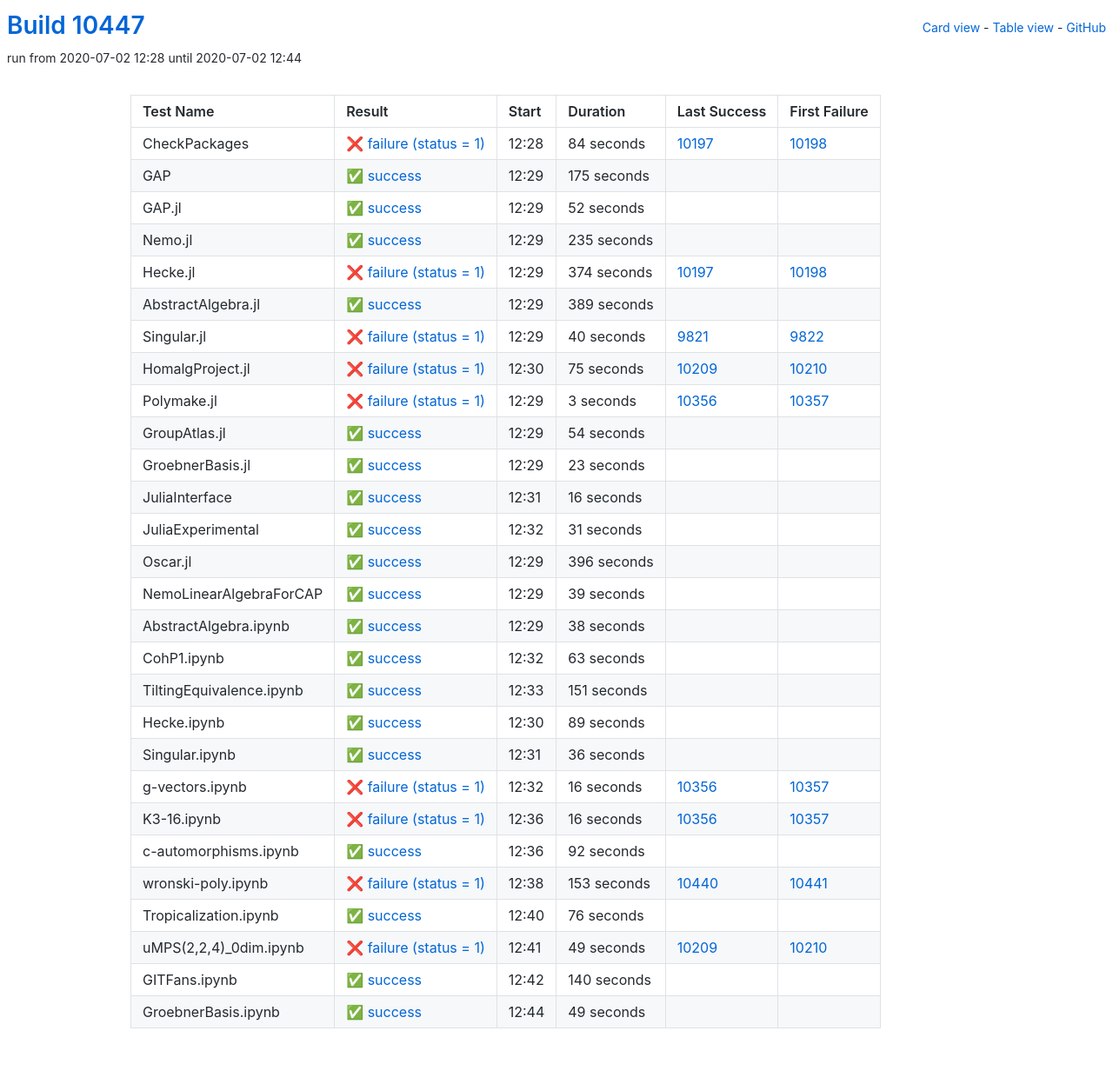
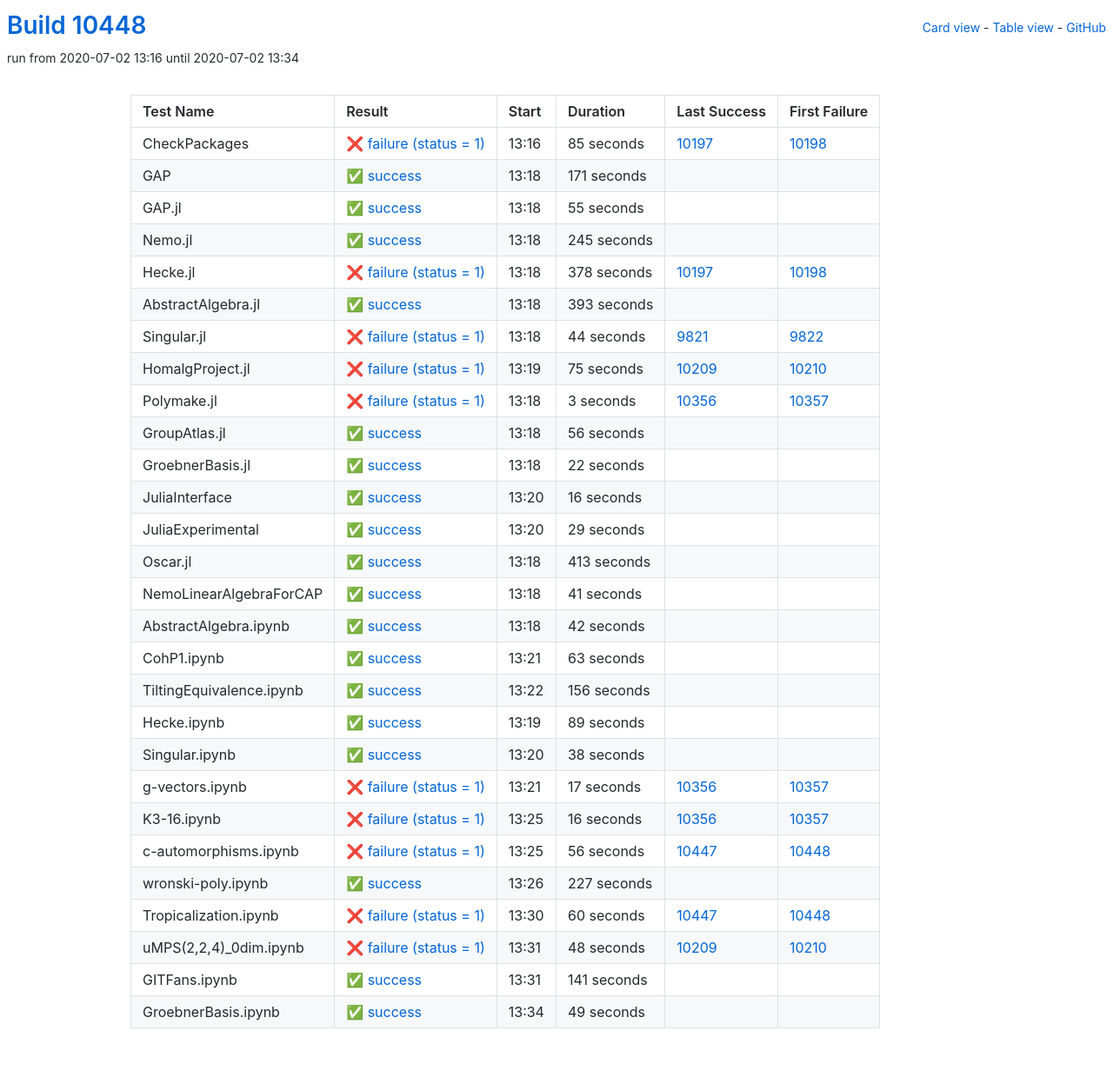
Before and after one commit to oscar-system/oscar-ci-status, a Jekyll site: the page built from table.html, in a window 1280 px wide. Shown: the whole page at 87% size. Built offline with Jekyll 4.4.1, drawn with Linux system fonts in a browser that asks for light colours.

Commit message:
Build #10448

```diff
--- a/_data/ci.yml
+++ b/_data/ci.yml
@@ -1,6 +1,6 @@
 ---
-build: 10447
-build_url: https://oscarci.mathematik.uni-kl.de/job/oscar/10447/
+build: 10448
+build_url: https://oscarci.mathematik.uni-kl.de/job/oscar/10448/
 job: oscar
 organization: oscar-system
 repo: oscar-ci-status
@@ -8,92 +8,92 @@
 tests:
 - name: CheckPackages
   id: checkpackages
-  log: https://oscarci.mathematik.uni-kl.de/job/oscar/10447/artifact/logs/build-10447/CheckPackages.log
-  start: 2020-07-02 12:28
+  log: https://oscarci.mathematik.uni-kl.de/job/oscar/10448/artifact/logs/build-10448/CheckPackages.log
+  start: 2020-07-02 13:16
   success: false
   exitcode: 1
   status: failure
-  duration: 84
+  duration: 85
   last_success: 10197
   last_success_url: https://oscarci.mathematik.uni-kl.de/job/oscar/10197/
   first_failure: 10198
   first_failure_url: https://oscarci.mathematik.uni-kl.de/job/oscar/10198/
 - name: GAP
   id: gap
-  log: https://oscarci.mathematik.uni-kl.de/job/oscar/10447/artifact/logs/build-10447/GAP.log
-  start: 2020-07-02 12:29
+  log: https://oscarci.mathematik.uni-kl.de/job/oscar/10448/artifact/logs/build-10448/GAP.log
+  start: 2020-07-02 13:18
   success: true
   exitcode: 0
   status: success
-  duration: 175
+  duration: 171
   last_success: false
   last_success_url:
   first_failure: false
   first_failure_url:
 - name: GAP.jl
   id: gap-jl
-  log: https://oscarci.mathematik.uni-kl.de/job/oscar/10447/artifact/logs/build-10447/GAP.jl.log
-  start: 2020-07-02 12:29
+  log: https://oscarci.mathematik.uni-kl.de/job/oscar/10448/artifact/logs/build-10448/GAP.jl.log
+  start: 2020-07-02 13:18
   success: true
   exitcode: 0
   status: success
-  duration: 52
+  duration: 55
   last_success: false
   last_success_url:
   first_failure: false
   first_failure_url:
 - name: Nemo.jl
   id: nemo-jl
-  log: https://oscarci.mathematik.uni-kl.de/job/oscar/10447/artifact/logs/build-10447/Nemo.jl.log
-  start: 2020-07-02 12:29
+  log: https://oscarci.mathematik.uni-kl.de/job/oscar/10448/artifact/logs/build-10448/Nemo.jl.log
+  start: 2020-07-02 13:18
   success: true
   exitcode: 0
   status: success
-  duration: 235
+  duration: 245
   last_success: false
   last_success_url:
   first_failure: false
   first_failure_url:
 - name: Hecke.jl
   id: hecke-jl
-  log: https://oscarci.mathematik.uni-kl.de/job/oscar/10447/artifact/logs/build-10447/Hecke.jl.log
-  start: 2020-07-02 12:29
+  log: https://oscarci.mathematik.uni-kl.de/job/oscar/10448/artifact/logs/build-10448/Hecke.jl.log
+  start: 2020-07-02 13:18
   success: false
   exitcode: 1
   status: failure
-  duration: 374
+  duration: 378
   last_success: 10197
   last_success_url: https://oscarci.mathematik.uni-kl.de/job/oscar/10197/
   first_failure: 10198
   first_failure_url: https://oscarci.mathematik.uni-kl.de/job/oscar/10198/
 - name: AbstractAlgebra.jl
   id: abstractalgebra-jl
-  log: https://oscarci.mathematik.uni-kl.de/job/oscar/10447/artifact/logs/build-10447/AbstractAlgebra.jl.log
-  start: 2020-07-02 12:29
+  log: https://oscarci.mathematik.uni-kl.de/job/oscar/10448/artifact/logs/build-10448/AbstractAlgebra.jl.log
+  start: 2020-07-02 13:18
   success: true
   exitcode: 0
   status: success
-  duration: 389
+  duration: 393
   last_success: false
   last_success_url:
   first_failure: false
   first_failure_url:
 - name: Singular.jl
   id: singular-jl
-  log: https://oscarci.mathematik.uni-kl.de/job/oscar/10447/artifact/logs/build-10447/Singular.jl.log
-  start: 2020-07-02 12:29
+  log: https://oscarci.mathematik.uni-kl.de/job/oscar/10448/artifact/logs/build-10448/Singular.jl.log
+  start: 2020-07-02 13:18
   success: false
   exitcode: 1
   status: failure
-  duration: 40
+  duration: 44
   last_success: 9821
   last_success_url: https://oscarci.mathematik.uni-kl.de/job/oscar/9821/
   first_failure: 9822
   first_failure_url: https://oscarci.mathematik.uni-kl.de/job/oscar/9822/
 - name: HomalgProject.jl
   id: homalgproject-jl
-  log: https://oscarci.mathematik.uni-kl.de/job/oscar/10447/artifact/logs/build-10447/HomalgProject.jl.log
-  start: 2020-07-02 12:30
+  log: https://oscarci.mathematik.uni-kl.de/job/oscar/10448/artifact/logs/build-10448/HomalgProject.jl.log
+  start: 2020-07-02 13:19
   success: false
   exitcode: 1
   status: failure
@@ -104,8 +104,8 @@
   first_failure_url: https://oscarci.mathematik.uni-kl.de/job/oscar/10210/
 - name: Polymake.jl
   id: polymake-jl
-  log: https://oscarci.mathematik.uni-kl.de/job/oscar/10447/artifact/logs/build-10447/Polymake.jl.log
-  start: 2020-07-02 12:29
+  log: https://oscarci.mathematik.uni-kl.de/job/oscar/10448/artifact/logs/build-10448/Polymake.jl.log
+  start: 2020-07-02 13:18
   success: false
   exitcode: 1
   status: failure
@@ -116,32 +116,32 @@
   first_failure_url: https://oscarci.mathematik.uni-kl.de/job/oscar/10357/
 - name: GroupAtlas.jl
   id: groupatlas-jl
-  log: https://oscarci.mathematik.uni-kl.de/job/oscar/10447/artifact/logs/build-10447/GroupAtlas.jl.log
-  start: 2020-07-02 12:29
+  log: https://oscarci.mathematik.uni-kl.de/job/oscar/10448/artifact/logs/build-10448/GroupAtlas.jl.log
+  start: 2020-07-02 13:18
   success: true
   exitcode: 0
   status: success
-  duration: 54
+  duration: 56
   last_success: false
   last_success_url:
   first_failure: false
   first_failure_url:
 - name: GroebnerBasis.jl
   id: groebnerbasis-jl
-  log: https://oscarci.mathematik.uni-kl.de/job/oscar/10447/artifact/logs/build-10447/GroebnerBasis.jl.log
-  start: 2020-07-02 12:29
+  log: https://oscarci.mathematik.uni-kl.de/job/oscar/10448/artifact/logs/build-10448/GroebnerBasis.jl.log
+  start: 2020-07-02 13:18
   success: true
   exitcode: 0
   status: success
-  duration: 23
+  duration: 22
   last_success: false
   last_success_url:
   first_failure: false
   first_failure_url:
 - name: JuliaInterface
   id: juliainterface
-  log: https://oscarci.mathematik.uni-kl.de/job/oscar/10447/artifact/logs/build-10447/JuliaInterface.log
-  start: 2020-07-02 12:31
+  log: https://oscarci.mathematik.uni-kl.de/job/oscar/10448/artifact/logs/build-10448/JuliaInterface.log
+  start: 2020-07-02 13:20
   success: true
   exitcode: 0
   status: success
@@ -152,56 +152,56 @@
   first_failure_url:
 - name: JuliaExperimental
   id: juliaexperimental
-  log: https://oscarci.mathematik.uni-kl.de/job/oscar/10447/artifact/logs/build-10447/JuliaExperimental.log
-  start: 2020-07-02 12:32
+  log: https://oscarci.mathematik.uni-kl.de/job/oscar/10448/artifact/logs/build-10448/JuliaExperimental.log
+  start: 2020-07-02 13:20
   success: true
   exitcode: 0
   status: success
-  duration: 31
+  duration: 29
   last_success: false
   last_success_url:
   first_failure: false
   first_failure_url:
 - name: Oscar.jl
   id: oscar-jl
-  log: https://oscarci.mathematik.uni-kl.de/job/oscar/10447/artifact/logs/build-10447/Oscar.jl.log
-  start: 2020-07-02 12:29
+  log: https://oscarci.mathematik.uni-kl.de/job/oscar/10448/artifact/logs/build-10448/Oscar.jl.log
+  start: 2020-07-02 13:18
   success: true
   exitcode: 0
   status: success
-  duration: 396
+  duration: 413
   last_success: false
   last_success_url:
   first_failure: false
   first_failure_url:
 - name: NemoLinearAlgebraForCAP
   id: nemolinearalgebraforcap
-  log: https://oscarci.mathematik.uni-kl.de/job/oscar/10447/artifact/logs/build-10447/NemoLinearAlgebraForCAP.log
-  start: 2020-07-02 12:29
+  log: https://oscarci.mathematik.uni-kl.de/job/oscar/10448/artifact/logs/build-10448/NemoLinearAlgebraForCAP.log
+  start: 2020-07-02 13:18
   success: true
   exitcode: 0
   status: success
-  duration: 39
+  duration: 41
   last_success: false
   last_success_url:
   first_failure: false
   first_failure_url:
 - name: AbstractAlgebra.ipynb
   id: abstractalgebra-ipynb
-  log: https://oscarci.mathematik.uni-kl.de/job/oscar/10447/artifact/logs/build-10447/AbstractAlgebra.ipynb.log
-  start: 2020-07-02 12:29
+  log: https://oscarci.mathematik.uni-kl.de/job/oscar/10448/artifact/logs/build-10448/AbstractAlgebra.ipynb.log
+  start: 2020-07-02 13:18
   success: true
   exitcode: 0
   status: success
-  duration: 38
+  duration: 42
   last_success: false
   last_success_url:
   first_failure: false
   first_failure_url:
 - name: CohP1.ipynb
   id: cohp1-ipynb
-  log: https://oscarci.mathematik.uni-kl.de/job/oscar/10447/artifact/logs/build-10447/CohP1.ipynb.log
-  start: 2020-07-02 12:32
+  log: https://oscarci.mathematik.uni-kl.de/job/oscar/10448/artifact/logs/build-10448/CohP1.ipynb.log
+  start: 2020-07-02 13:21
   success: true
   exitcode: 0
   status: success
@@ -212,20 +212,20 @@
   first_failure_url:
 - name: TiltingEquivalence.ipynb
   id: tiltingequivalence-ipynb
-  log: https://oscarci.mathematik.uni-kl.de/job/oscar/10447/artifact/logs/build-10447/TiltingEquivalence.ipynb.log
-  start: 2020-07-02 12:33
+  log: https://oscarci.mathematik.uni-kl.de/job/oscar/10448/artifact/logs/build-10448/TiltingEquivalence.ipynb.log
+  start: 2020-07-02 13:22
   success: true
   exitcode: 0
   status: success
-  duration: 151
+  duration: 156
   last_success: false
   last_success_url:
   first_failure: false
   first_failure_url:
 - name: Hecke.ipynb
   id: hecke-ipynb
-  log: https://oscarci.mathematik.uni-kl.de/job/oscar/10447/artifact/logs/build-10447/Hecke.ipynb.log
-  start: 2020-07-02 12:30
+  log: https://oscarci.mathematik.uni-kl.de/job/oscar/10448/artifact/logs/build-10448/Hecke.ipynb.log
+  start: 2020-07-02 13:19
   success: true
   exitcode: 0
   status: success
@@ -236,32 +236,32 @@
   first_failure_url:
 - name: Singular.ipynb
   id: singular-ipynb
-  log: https://oscarci.mathematik.uni-kl.de/job/oscar/10447/artifact/logs/build-10447/Singular.ipynb.log
-  start: 2020-07-02 12:31
+  log: https://oscarci.mathematik.uni-kl.de/job/oscar/10448/artifact/logs/build-10448/Singular.ipynb.log
+  start: 2020-07-02 13:20
   success: true
   exitcode: 0
   status: success
-  duration: 36
+  duration: 38
   last_success: false
   last_success_url:
   first_failure: false
   first_failure_url:
 - name: g-vectors.ipynb
   id: g-vectors-ipynb
-  log: https://oscarci.mathematik.uni-kl.de/job/oscar/10447/artifact/logs/build-10447/g-vectors.ipynb.log
-  start: 2020-07-02 12:32
+  log: https://oscarci.mathematik.uni-kl.de/job/oscar/10448/artifact/logs/build-10448/g-vectors.ipynb.log
+  start: 2020-07-02 13:21
   success: false
   exitcode: 1
   status: failure
-  duration: 16
+  duration: 17
   last_success: 10356
   last_success_url: https://oscarci.mathematik.uni-kl.de/job/oscar/10356/
   first_failure: 10357
   first_failure_url: https://oscarci.mathematik.uni-kl.de/job/oscar/10357/
 - name: K3-16.ipynb
   id: k3-16-ipynb
-  log: https://oscarci.mathematik.uni-kl.de/job/oscar/10447/artifact/logs/build-10447/K3-16.ipynb.log
-  start: 2020-07-02 12:36
+  log: https://oscarci.mathematik.uni-kl.de/job/oscar/10448/artifact/logs/build-10448/K3-16.ipynb.log
+  start: 2020-07-02 13:25
   success: false
   exitcode: 1
   status: failure
@@ -272,68 +272,68 @@
   first_failure_url: https://oscarci.mathematik.uni-kl.de/job/oscar/10357/
 - name: c-automorphisms.ipynb
   id: c-automorphisms-ipynb
-  log: https://oscarci.mathematik.uni-kl.de/job/oscar/10447/artifact/logs/build-10447/c-automorphisms.ipynb.log
-  start: 2020-07-02 12:36
+  log: https://oscarci.mathematik.uni-kl.de/job/oscar/10448/artifact/logs/build-10448/c-automorphisms.ipynb.log
+  start: 2020-07-02 13:25
+  success: false
+  exitcode: 1
+  status: failure
+  duration: 56
+  last_success: 10447
+  last_success_url: https://oscarci.mathematik.uni-kl.de/job/oscar/10447/
+  first_failure: 10448
+  first_failure_url: https://oscarci.mathematik.uni-kl.de/job/oscar/10448/
+- name: wronski-poly.ipynb
+  id: wronski-poly-ipynb
+  log: https://oscarci.mathematik.uni-kl.de/job/oscar/10448/artifact/logs/build-10448/wronski-poly.ipynb.log
+  start: 2020-07-02 13:26
   success: true
   exitcode: 0
   status: success
-  duration: 92
+  duration: 227
   last_success: false
   last_success_url:
   first_failure: false
   first_failure_url:
-- name: wronski-poly.ipynb
-  id: wronski-poly-ipynb
-  log: https://oscarci.mathematik.uni-kl.de/job/oscar/10447/artifact/logs/build-10447/wronski-poly.ipynb.log
-  start: 2020-07-02 12:38
+- name: Tropicalization.ipynb
+  id: tropicalization-ipynb
+  log: https://oscarci.mathematik.uni-kl.de/job/oscar/10448/artifact/logs/build-10448/Tropicalization.ipynb.log
+  start: 2020-07-02 13:30
   success: false
   exitcode: 1
   status: failure
-  duration: 153
-  last_success: 10440
-  last_success_url: https://oscarci.mathematik.uni-kl.de/job/oscar/10440/
-  first_failure: 10441
-  first_failure_url: https://oscarci.mathematik.uni-kl.de/job/oscar/10441/
-- name: Tropicalization.ipynb
-  id: tropicalization-ipynb
-  log: https://oscarci.mathematik.uni-kl.de/job/oscar/10447/artifact/logs/build-10447/Tropicalization.ipynb.log
-  start: 2020-07-02 12:40
-  success: true
-  exitcode: 0
-  status: success
-  duration: 76
-  last_success: false
-  last_success_url:
-  first_failure: false
-  first_failure_url:
+  duration: 60
+  last_success: 10447
+  last_success_url: https://oscarci.mathematik.uni-kl.de/job/oscar/10447/
+  first_failure: 10448
+  first_failure_url: https://oscarci.mathematik.uni-kl.de/job/oscar/10448/
 - name: uMPS(2,2,4)_0dim.ipynb
   id: umps-2-2-4-0dim-ipynb
-  log: https://oscarci.mathematik.uni-kl.de/job/oscar/10447/artifact/logs/build-10447/uMPS-2-2-4-_0dim.ipynb.log
-  start: 2020-07-02 12:41
+  log: https://oscarci.mathematik.uni-kl.de/job/oscar/10448/artifact/logs/build-10448/uMPS-2-2-4-_0dim.ipynb.log
+  start: 2020-07-02 13:31
   success: false
   exitcode: 1
   status: failure
-  duration: 49
+  duration: 48
   last_success: 10209
   last_success_url: https://oscarci.mathematik.uni-kl.de/job/oscar/10209/
   first_failure: 10210
   first_failure_url: https://oscarci.mathematik.uni-kl.de/job/oscar/10210/
 - name: GITFans.ipynb
   id: gitfans-ipynb
-  log: https://oscarci.mathematik.uni-kl.de/job/oscar/10447/artifact/logs/build-10447/GITFans.ipynb.log
-  start: 2020-07-02 12:42
+  log: https://oscarci.mathematik.uni-kl.de/job/oscar/10448/artifact/logs/build-10448/GITFans.ipynb.log
+  start: 2020-07-02 13:31
   success: true
   exitcode: 0
   status: success
-  duration: 140
+  duration: 141
   last_success: false
   last_success_url:
   first_failure: false
   first_failure_url:
 - name: GroebnerBasis.ipynb
   id: groebnerbasis-ipynb
-  log: https://oscarci.mathematik.uni-kl.de/job/oscar/10447/artifact/logs/build-10447/GroebnerBasis.ipynb.log
-  start: 2020-07-02 12:44
+  log: https://oscarci.mathematik.uni-kl.de/job/oscar/10448/artifact/logs/build-10448/GroebnerBasis.ipynb.log
+  start: 2020-07-02 13:34
   success: true
   exitcode: 0
   status: success
```
Also changed, not shown: README.md.
